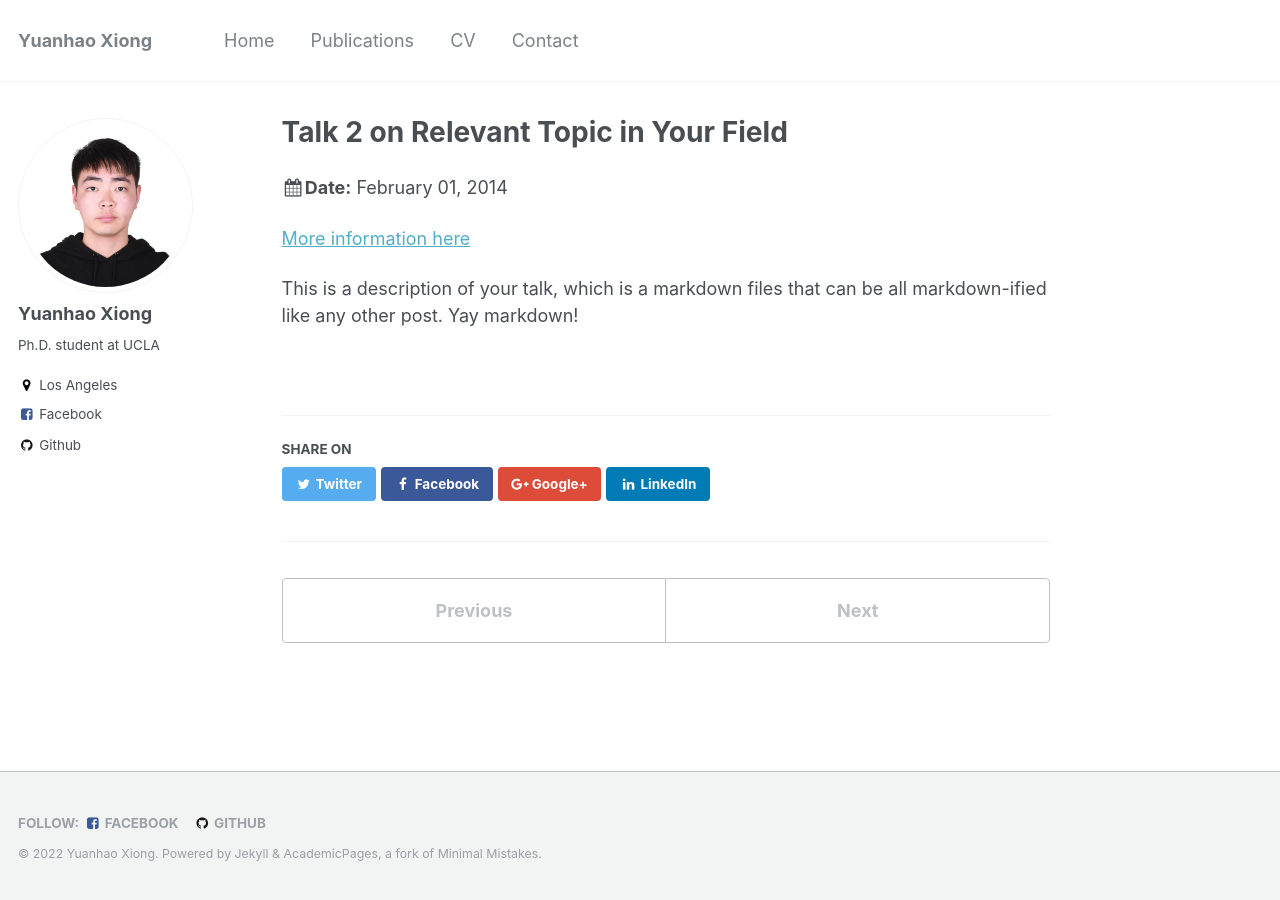
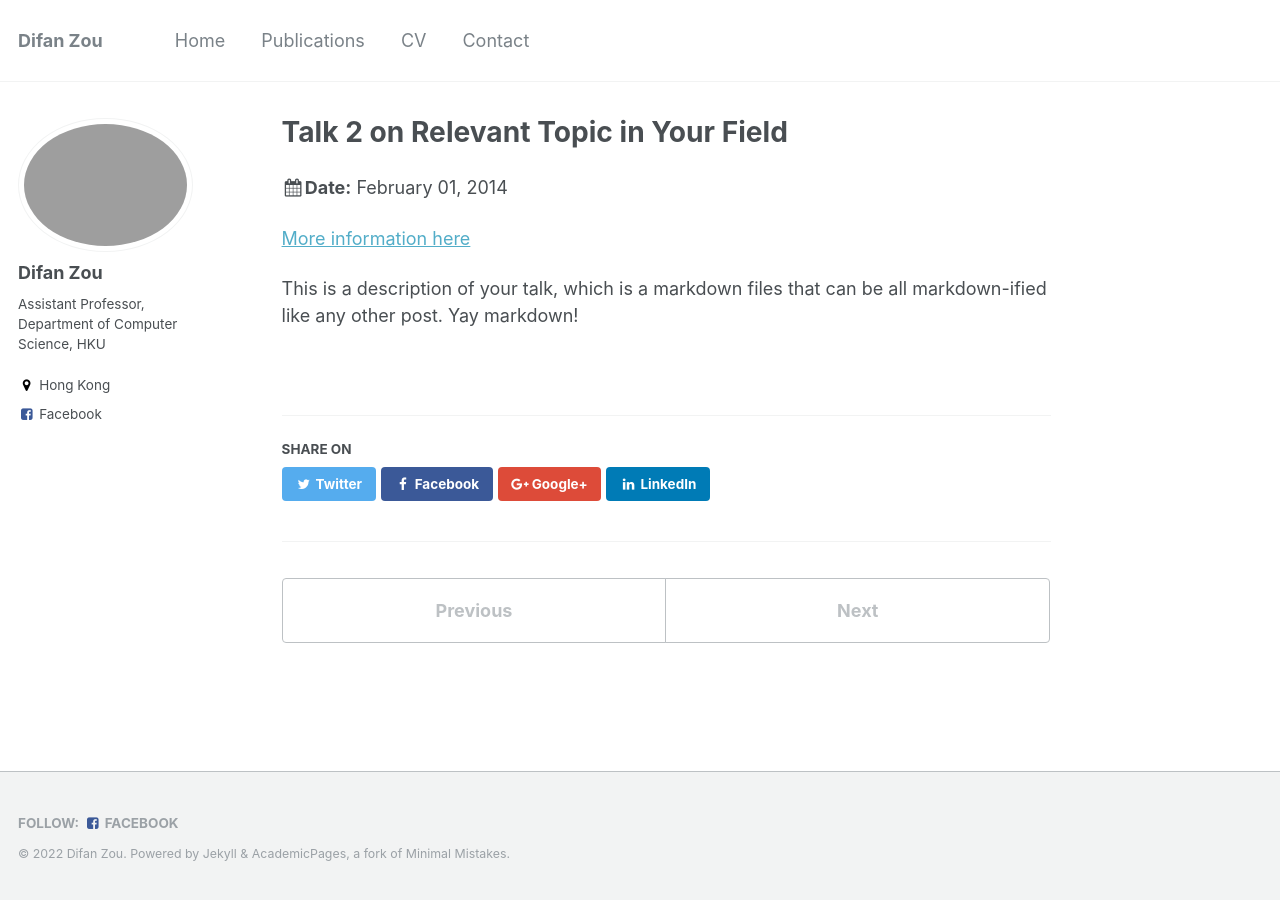
Before and after one commit to difanzou/difanzou.github.io, a Jekyll site: the page built from _talks/2014-02-01-talk-2.md, in a window 1280 px wide. Built offline with Jekyll 4.4.1, drawn with Linux system fonts in a browser that asks for light colours.

Commit message:
update basic information

```diff
--- a/_config.yml
+++ b/_config.yml
@@ -7,13 +7,13 @@
 
 # Site Settings
 locale                   : "en-US"
-title                    : "Yuanhao Xiong"
+title                    : "Difan Zou"
 title_separator          : "-"
-name                     : &name "Yuanhao Xiong"
-description              : &description "personal description"
+name                     : &name "Difan Zou"
+description              : &description "Difan Zou's website"
 url                      : "https://xyh97.github.io" # the base hostname & protocol for your site e.g. "https://mmistakes.github.io"
 baseurl                  : "" # the subpath of your site, e.g. "/blog"
-repository               : "xyh97/xyh97.github.io"
+repository               : "difanzou/difanzou.github.io"
 teaser                   :  # filename of teaser fallback teaser image placed in /images/, .e.g. "500x300.png"
 breadcrumbs              : false # true, false (default)
 words_per_minute         : 160
@@ -59,7 +59,7 @@ yandex_site_verification :
 twitter:
   username               : #&twitter
 facebook:
-  username               : "xiongyh"
+  username               : "knowzou"
   app_id                 :
   publisher              :
 og_image                 :  # Open Graph/Twitter default site image
@@ -80,10 +80,10 @@ analytics:
 
 # Site Author
 author:
-  name             : "Yuanhao Xiong"
-  avatar           : "avatar.jpg"
-  bio              : "Ph.D. student at UCLA"
-  location         : "Los Angeles"
+  name             : "Difan Zou"
+  avatar           : "profile.jpg"
+  bio              : "Assistant Professor, Department of Computer Science, HKU"
+  location         : "Hong Kong"
   employer         :
   googlescholar    :
   email            :
@@ -92,9 +92,9 @@ author:
   codepen          :
   dribbble         :
   flickr           :
-  facebook         : "xiongyh"
+  facebook         : "knowzou"
   foursquare       :
-  github           : "xyh97"
+  github           :
   google_plus      :
   keybase          :
   instagram        :
```
Also changed, not shown: _pages/about.md (+9 -6 lines).
